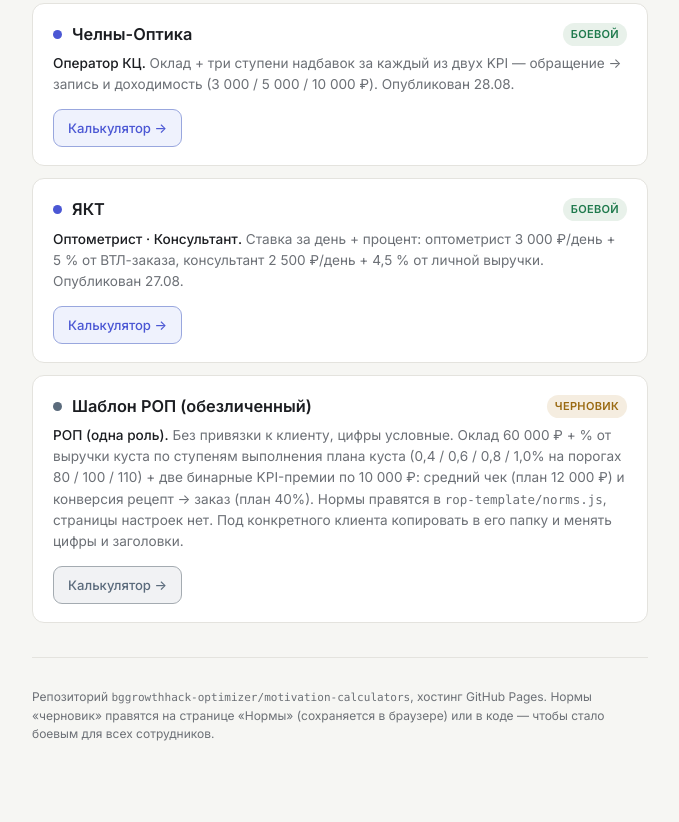
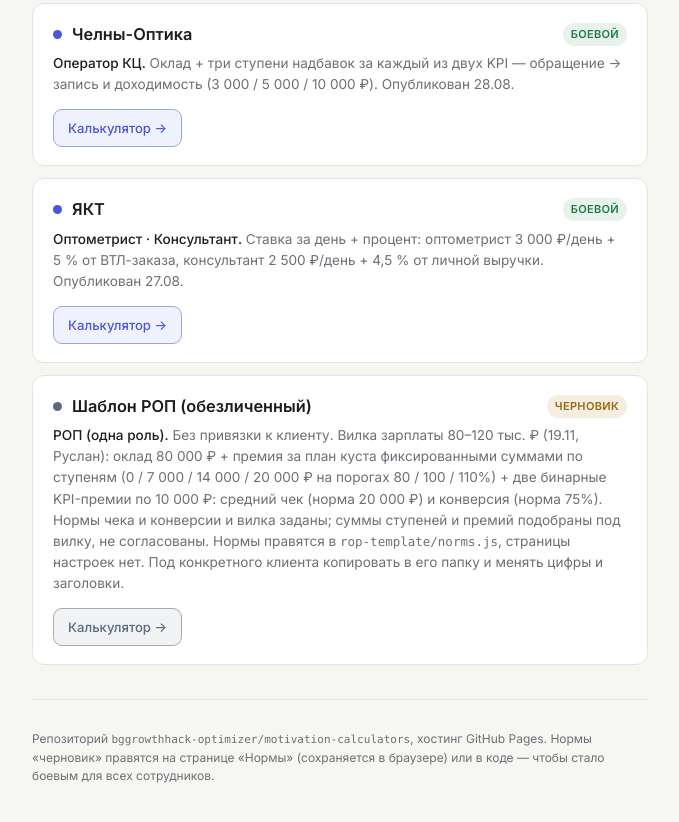
Before and after one commit to bggrowthhack-optimizer/motivation-calculators, a plain HTML site: page 9f2c7a1b/index.html in a window 1280 px wide. Shown: the part 1185-2007 px from the top of the page, without its empty margins (300-979 px from the left). Drawn offline with Linux system fonts and the light colour scheme.

Commit message:
Панель: карточка шаблона РОП — вилка 80–120 тыс. ₽, нормы чека и конверсии
Co-Authored-By: Claude Sonnet 5.5 <noreply@anthropic.com>
Claude-Session: https://claude.ai/code/session_011VT5kFpLee9n1bN9e6YBBo

```diff
--- a/9f2c7a1b/index.html
+++ b/9f2c7a1b/index.html
@@ -223,7 +223,7 @@
         <h2>Шаблон РОП (обезличенный)</h2>
         <span class="tag draft">черновик</span>
       </div>
-      <p class="desc"><span class="roles">РОП (одна роль).</span> Без привязки к клиенту, цифры условные. Оклад 60 000 ₽ + % от выручки куста по ступеням выполнения плана куста (0,4 / 0,6 / 0,8 / 1,0% на порогах 80 / 100 / 110) + две бинарные KPI-премии по 10 000 ₽: средний чек (план 12 000 ₽) и конверсия рецепт → заказ (план 40%). Нормы правятся в <span class="mono">rop-template/norms.js</span>, страницы настроек нет. Под конкретного клиента копировать в его папку и менять цифры и заголовки.</p>
+      <p class="desc"><span class="roles">РОП (одна роль).</span> Без привязки к клиенту. Вилка зарплаты 80–120 тыс. ₽ (19.11, Руслан): оклад 80 000 ₽ + премия за план куста фиксированными суммами по ступеням (0 / 7 000 / 14 000 / 20 000 ₽ на порогах 80 / 100 / 110%) + две бинарные KPI-премии по 10 000 ₽: средний чек (норма 20 000 ₽) и конверсия (норма 75%). Нормы чека и конверсии и вилка заданы; суммы ступеней и премий подобраны под вилку, не согласованы. Нормы правятся в <span class="mono">rop-template/norms.js</span>, страницы настроек нет. Под конкретного клиента копировать в его папку и менять цифры и заголовки.</p>
       <div class="links">
         <a class="btn primary" href="https://bggrowthhack-optimizer.github.io/motivation-calculators/rop-template/">Калькулятор →</a>
       </div>
```
